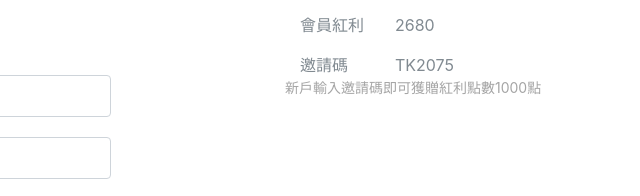
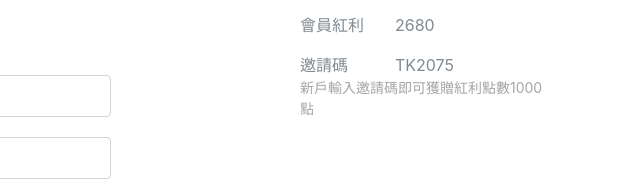
Before and after one commit to chiayutsai/perfume, a plain HTML site: page member.html in a window 1280 px wide. Shown: the part 353-549 px from the top of the page, 640-1280 px from the left. Drawn offline with nearby package versions, Linux system fonts and the light colour scheme.

Commit message:
Add files via upload

```diff
--- a/member.html
+++ b/member.html
@@ -272,7 +272,7 @@
                     <li class="row  ">
                         <p class="col-4 col-md-6 col-xl-4">邀請碼</p>
                         <p class="col-8  col-md-6  col-xl-8">TK2075</p>
-                        <p class=" text-sm text-small">新戶輸入邀請碼即可獲贈紅利點數1000點</p>
+                        <p class="col-12 text-sm text-small">新戶輸入邀請碼即可獲贈紅利點數1000點</p>
                     </li>
                 </ul>
             </div>
```
